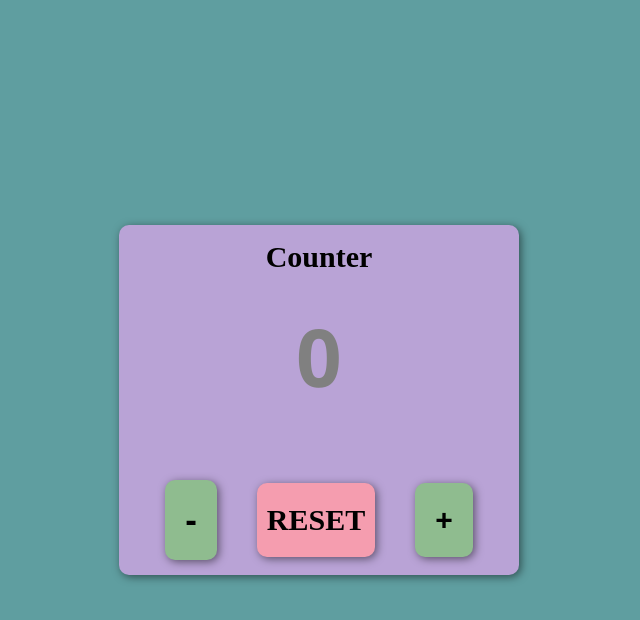
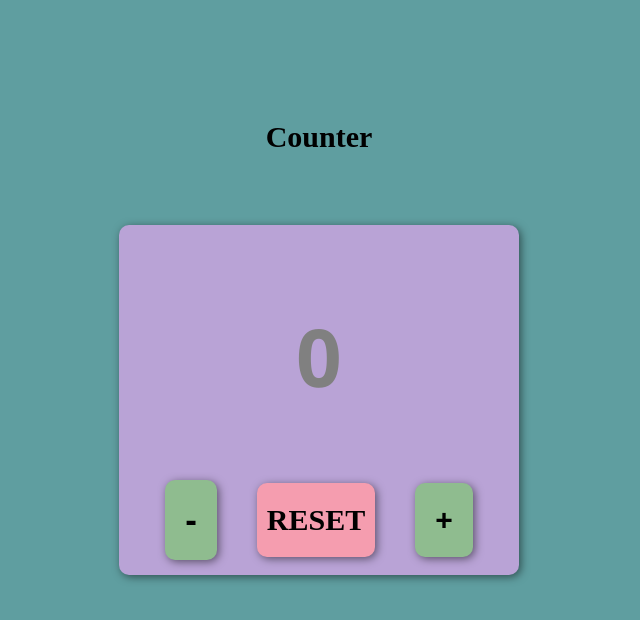
Before and after one commit to krishnamidathana/counter, a plain HTML site: page index.html in a window 1280 px wide. Shown: the whole page, without its empty margins (321-961 px from the left). Drawn offline with Linux system fonts and the light colour scheme.

Commit message:
Update style.css
ht

```diff
--- a/style.css
+++ b/style.css
@@ -28,7 +28,7 @@ h1{
 }
 h2{
     position: absolute;
-    top: 240px;
+    top: 120px;
     font-size: 30px;
 }
 .btns{
```
